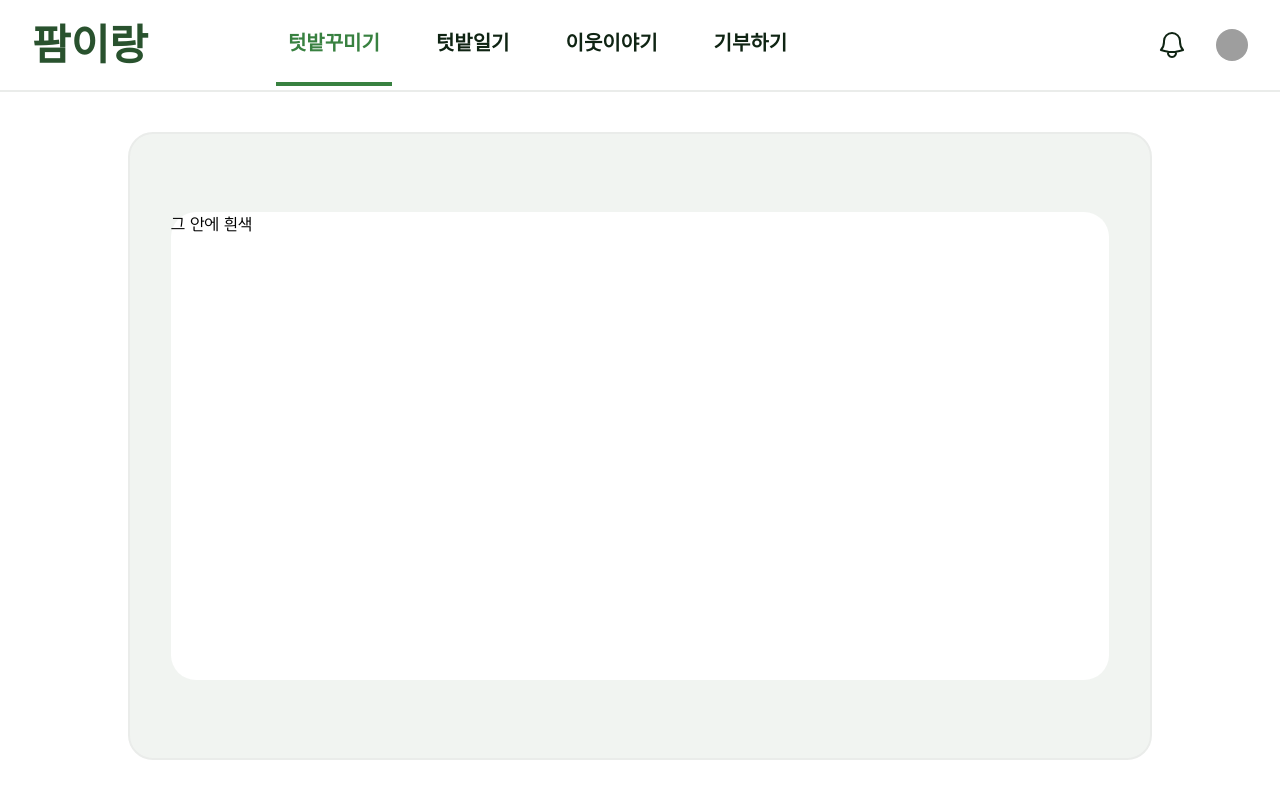
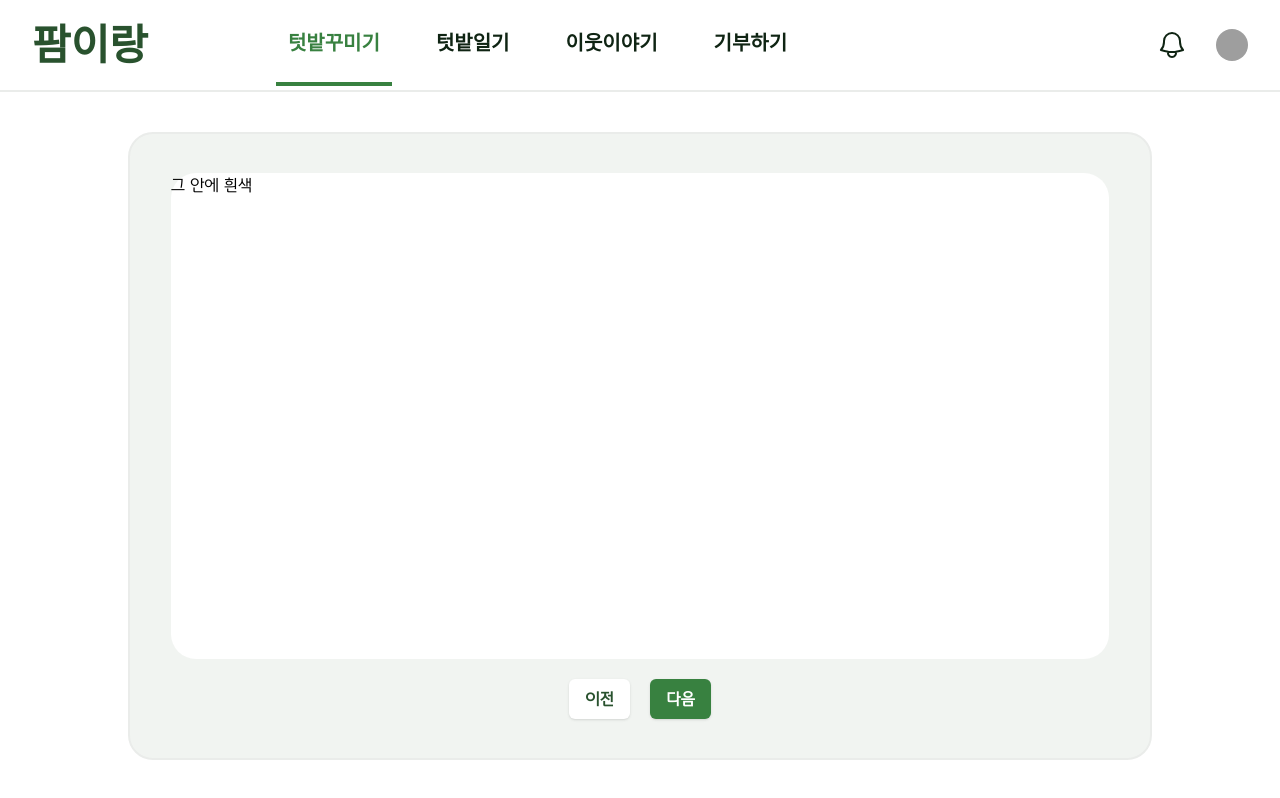
Before and after one commit to Hocheol18/Farmirang, a Next.js app in the folder frontend/: page /farm-design in a window 1280 px wide. Built offline with nearby package versions, Linux system fonts and the light colour scheme; grey boxes are pictures that could not be loaded; a web font is replaced by a local one.

Commit message:
[feat]: 버튼 공통 컴포넌트 생성 및 가이드라인 ui

```diff
--- a/frontend/app/farm-design/GuidlineBox.tsx
+++ b/frontend/app/farm-design/GuidlineBox.tsx
@@ -1,9 +1,17 @@
+import Button from "@/src/common/Button";
 import GuidlineContent from "./GuidlineContent";
 
 const GuidlineBox = () => {
   return (
-    <div className="border-2 rounded-[25px] bg-gray-100 flex items-center justify-center w-[80%]  h-full">
+    // 가이드라인박스 전체!
+    <div className="border-2 rounded-[25px] bg-gray-100 flex flex-col items-center justify-center w-[80%]  h-full gap-5">
+      {/* 가이드라인 사진 넣을 부분임 */}
       <GuidlineContent />
+      {/* 버튼들 */}
+      <div className="flex gap-5">
+        <Button text="이전" bgColor="bg-white-100" textColor="text-green-500" />
+        <Button text="다음" bgColor="bg-green-400" textColor="text-white-100" />
+      </div>
     </div>
   );
 };
--- a/frontend/app/farm-design/GuidlineContent.tsx
+++ b/frontend/app/farm-design/GuidlineContent.tsx
@@ -1,6 +1,6 @@
 const GuidlineContent = () => {
   return (
-    <div className="rounded-[25px] bg-white-100 w-[92%] h-[75%]">
+    <div className="rounded-[25px] bg-white-100 w-[92%] h-[78%]">
       그 안에 흰색
     </div>
   );
--- a/frontend/app/page.tsx
+++ b/frontend/app/page.tsx
@@ -1,7 +1,7 @@
 export default function Home() {
   return (
     <div className=" h-full bg-red-200">
-      <div className="font-extrabold font-tmoney border">
+      <div className="font-extrabold font-tmoney border text-green-400">
         하이하이!!! 이건 테스트입니다. 테스트 메인용 페이지
       </div>
     </div>
--- /dev/null
+++ b/frontend/src/common/Button.tsx
@@ -0,0 +1,17 @@
+"use client";
+
+interface Props {
+  text: string;
+  bgColor: string;
+  textColor: string;
+}
+
+const Button = ({ text, bgColor, textColor }: Props) => {
+  return (
+    <div className={`${bgColor} py-2 px-4 rounded-md shadow shadow-md`}>
+      <button className={`${textColor} font-semibold text-h4`}>{text}</button>
+    </div>
+  );
+};
+
+export default Button;
```
